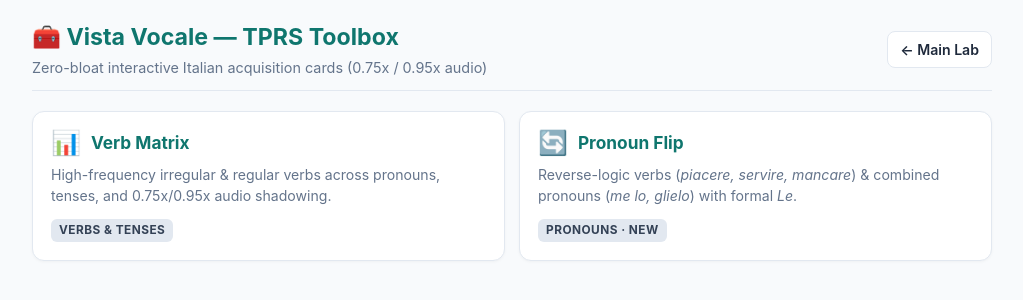
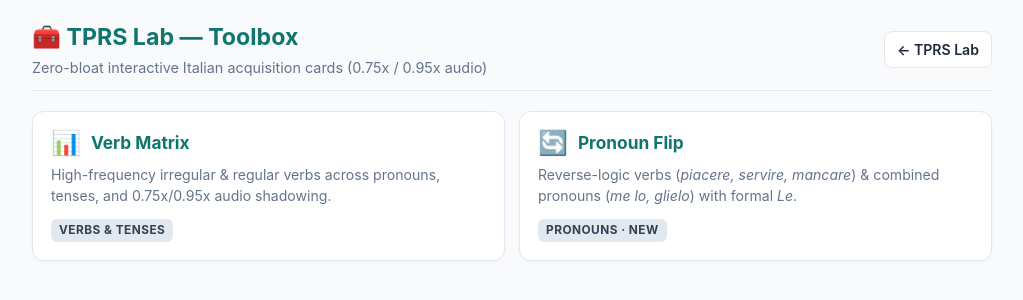
Before and after one commit to jenhy2007/tprs-lab, a plain HTML site: page toolbox/index.html in a window 1280 px wide. Shown: the whole page, without its empty margins (128-1151 px from the left). Drawn offline with Linux system fonts and the light colour scheme.

Commit message:
Update index.html

```diff
--- a/toolbox/index.html
+++ b/toolbox/index.html
@@ -3,7 +3,7 @@
 <head>
   <meta charset="UTF-8" />
   <meta name="viewport" content="width=device-width, initial-scale=1.0" />
-  <title>TPRS Toolbox — Vista Vocale</title>
+  <title>TPRS Toolbox — Italian with DUO</title>
   <style>
     :root {
       --bg: #f8fafc;
@@ -144,10 +144,10 @@
   <div class="container">
     <header>
       <div>
-        <h1>🧰 Vista Vocale — TPRS Toolbox</h1>
+        <h1>🧰 TPRS Lab — Toolbox</h1>
         <p class="subtitle">Zero-bloat interactive Italian acquisition cards (0.75x / 0.95x audio)</p>
       </div>
-      <a href="../index.html" class="back-btn">← Main Lab</a>
+      <a href="../index.html" class="back-btn">← TPRS Lab</a>
     </header>
 
     <div class="matrix-grid">
```
